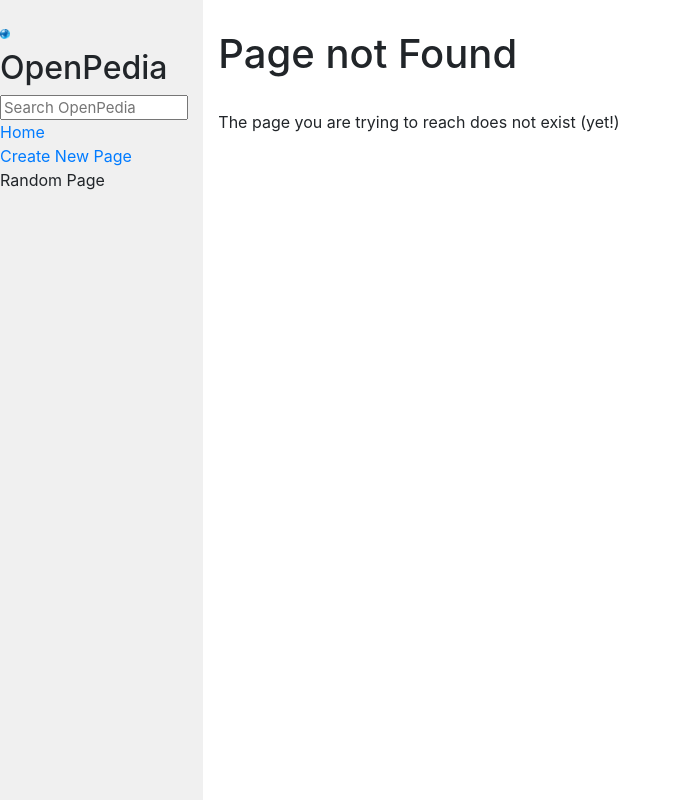
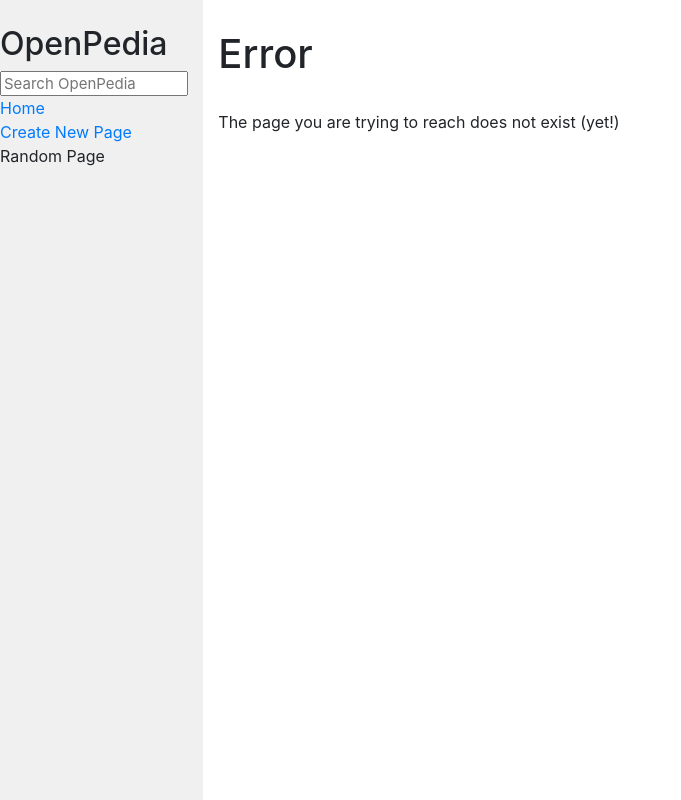
Before and after one commit to minprog-platforms/project-wiki-django-LignumVerus, a Django app: page /wiki/1 in a window 1280 px wide. Shown: the whole page, without its empty margins (0-681 px from the left). Run offline with Django 3.2, Linux system fonts and the light colour scheme; some libraries are stand-ins or nearby versions.

Commit message:
added full functionality

```diff
--- a/encyclopedia/static/encyclopedia/styles.css
+++ b/encyclopedia/static/encyclopedia/styles.css
@@ -1,6 +1,5 @@
 body {
     margin: 0;
-    background-color: white;
 }
 
 code {
--- a/encyclopedia/templates/encyclopedia/errorpage.html
+++ b/encyclopedia/templates/encyclopedia/errorpage.html
@@ -7,10 +7,10 @@
 {% block body %}
 
     <div>
-        <h1>Page not Found</h1>
+        <h1>Error</h1>
         <br/>
         <p>
-            The page you are trying to reach does not exist (yet!)
+            {{ errormessage }}
         </p>
     </div>
 
--- a/encyclopedia/templates/encyclopedia/index.html
+++ b/encyclopedia/templates/encyclopedia/index.html
@@ -5,8 +5,9 @@
 {% endblock %}
 
 {% block body %}
-    <h1>OpenPedia</h1>
-    <img src="../../images/logo.PNG" alt="logo" width="10" height="10">
+
+    <h1><b>OpenPedia</b></h1>
+    <br>
     <h2>All Pages</h2>
 
     <ul>
--- a/encyclopedia/templates/encyclopedia/layout.html
+++ b/encyclopedia/templates/encyclopedia/layout.html
@@ -14,8 +14,6 @@
     <body>
         <div class="row">
             <div class="sidebar col-lg-2 col-md-3">
-                <!-- fix image!-->
-                <img src="../../images/logo.PNG" alt="logo" width="10" height="10">
                 <h2>OpenPedia</h2>
                 <form action="{% url 'search' %}" method="post">
                     {% csrf_token %}
--- a/encyclopedia/templates/encyclopedia/newpage.html
+++ b/encyclopedia/templates/encyclopedia/newpage.html
@@ -1,4 +1,6 @@
 {% extends "encyclopedia/layout.html" %}
+
+{% load bootstrap %}
 
 {% block title %}
     New Page
@@ -8,7 +10,7 @@
     <h1>Create a new page</h1>
     <form action="{% url 'newpage' %}" method="post">
         {% csrf_token %}
-        {{ form }}
+        {{ form|bootstrap }}
         <input type="submit" value="Save">
     </form>
 {% endblock %}
--- a/encyclopedia/views.py
+++ b/encyclopedia/views.py
@@ -12,18 +12,27 @@ def index(request):
     })
 
 class NewPageForm(forms.Form):
-    title = forms.CharField(label="title", strip=True)
-    text = forms.CharField(label="text", strip=True)
+    title = forms.CharField(label="Give a title:", strip=True)
+    text = forms.CharField(label="Enter your contents in Markdown:",
+                            strip=True,
+                            widget=forms.Textarea)
 
 def newpage(request):
-    #title = request.POST.get("new_title")
     if request.method == "POST":
         form = NewPageForm(request.POST)
 
         if form.is_valid():
-            title = form.cleaned_data["title"]
-            text = form.cleaned_data["text"]
-            util.save_entry(title, text)
+            title = form.cleaned_data.get("title")
+            text = form.cleaned_data.get("text")
+            articles = util.list_entries()
+            articles_lower = list(map(lambda article: article.lower(), articles))
+
+            if title.lower() not in articles_lower:
+                util.save_entry(title, text)
+                return entrypage(request, title)
+            else:
+                error = "The page you are trying to create already exists!"
+                return errorpage(request, error)
 
     return render(request, "encyclopedia/newpage.html", {
         "form": NewPageForm()
@@ -40,10 +49,13 @@ def entrypage(request, article):
         "text": text
         })
     except:
-        return errorpage(request)
+        error = "The page you are trying to reach does not exist (yet!)"
+        return errorpage(request, error)
 
-def errorpage(request):
-    return render(request, "encyclopedia/errorpage.html")
+def errorpage(request, error):
+    return render(request, "encyclopedia/errorpage.html", {
+        "errormessage": error
+    })
 
 def search(request):
     searched = request.POST.get("q")
@@ -53,6 +65,7 @@ def search(request):
     articles_lower = list(map(lambda article: article.lower(), articles))
 
     i = 0
+
     for article_lower in articles_lower:
         if str(searched_lower) == article_lower:
             return entrypage(request, articles[i])
--- a/wiki/settings.py
+++ b/wiki/settings.py
@@ -31,6 +31,7 @@ ALLOWED_HOSTS = []
 # Application definition
 
 INSTALLED_APPS = [
+    'bootstrapform',
     'encyclopedia',
     'django.contrib.admin',
     'django.contrib.auth',
```
Also changed, not shown: entries/yeah.md (deleted, +0 -1 lines), images/logo.png (deleted).
